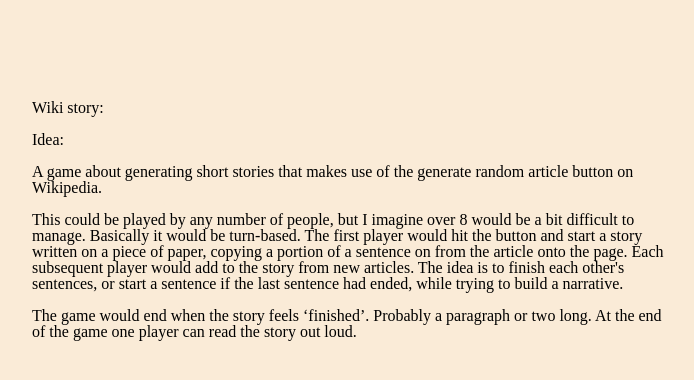
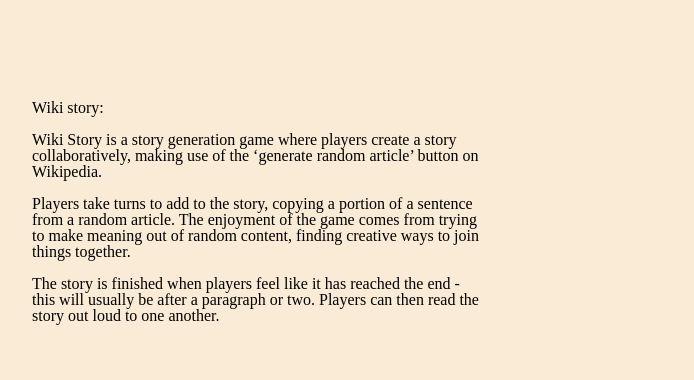
Before and after one commit to sandraqin/Expressive-Game, a plain HTML site: page index.html in a window 1280 px wide. Both pictures are taken after a click on the picture 29 px from the left and 29 px from the top of the page. Shown: the whole page, without its empty margins (18-712 px from the left). Drawn offline with Linux system fonts and the light colour scheme.

Commit message:
update rules

```diff
--- a/assets/common.css
+++ b/assets/common.css
@@ -46,7 +46,7 @@
 .text{
     padding-top:100px;
     padding-left:50px;
-    width:50vw;
+    width:35vw;
 
 }
 
--- a/index.html
+++ b/index.html
@@ -17,13 +17,12 @@
                 <div class="text">
                 Wiki story:<br><br>
 
-                Idea:<br><br>
 
-                A game about generating short stories that makes use of the generate random article button on Wikipedia.<br><br>
+                Wiki Story is a story generation game where players create a story collaboratively, making use of the ‘generate random article’ button on Wikipedia.
+                <br><br>
+                Players take turns to add to the story, copying a portion of a sentence from a random article. The enjoyment of the game comes from trying to make meaning out of random content, finding creative ways to join things together.
+                <br><br>The story is finished when players feel like it has reached the end - this will usually be after a paragraph or two. Players can then read the story out loud to one another.
 
-                This could be played by any number of people, but I imagine over 8 would be a bit difficult to manage. Basically it would be turn-based. The first player would hit the button and start a story written on a piece of paper, copying a portion of a sentence on from the article onto the page. Each subsequent player would add to the story from new articles. The idea is to finish each other's sentences, or start a sentence if the last sentence had ended, while trying to build a narrative. <br><br>
-
-                The game would end when the story feels ‘finished’. Probably a paragraph or two long. At the end of the game one player can read the story out loud.
                 </div>
 
 
```
